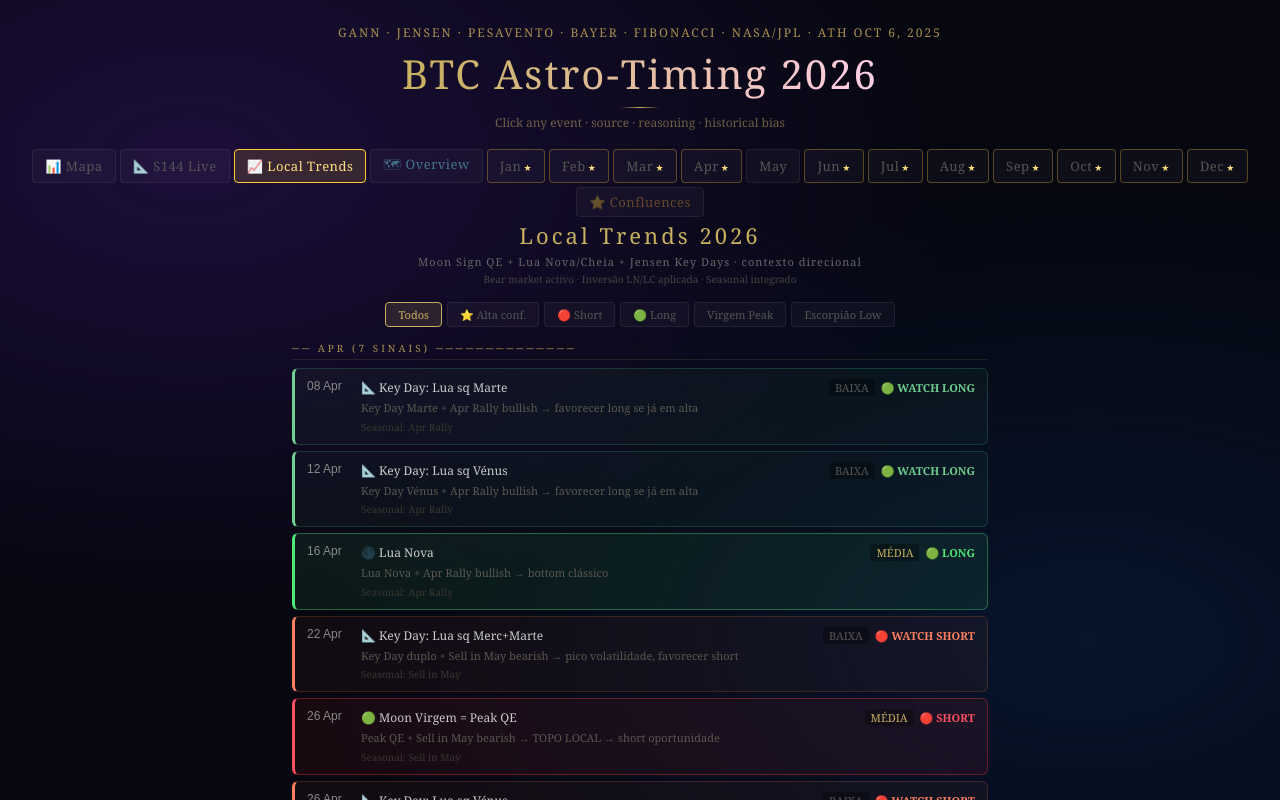
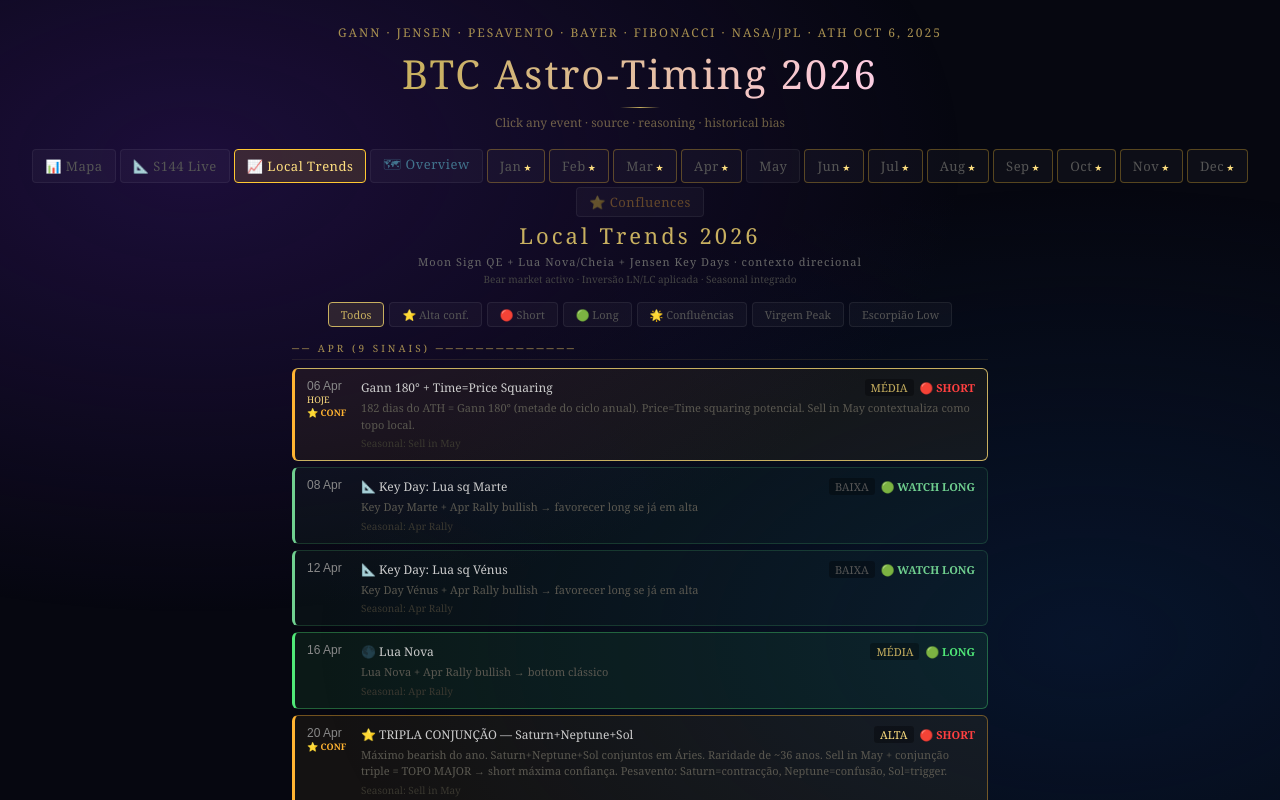
Before and after one commit to tradeit1000/btc-astro-calendar, a React (Vite) app: page / in a window 1280 px wide. Both pictures are taken after a click on the button "📈 Local Trends". Shown: the top 800 px of the page. Built offline with nearby package versions, Linux system fonts and the light colour scheme.

Commit message:
trends aligned with conf events

```diff
--- a/src/App.jsx
+++ b/src/App.jsx
@@ -1111,6 +1111,17 @@
   {d:"Dec 27",b:"key",l:"📐 Key Day: Lua sq Vénus",dir:"🟢 WATCH LONG",prob:"BAIXA",note:"Key Day + Jan Effect bullish",seas:"Jan Effect"},
   {d:"Dec 28",b:"peak",l:"🟢 Moon Virgem = Peak QE",dir:"🟡 WATCH",prob:"BAIXA",note:"Peak QE + Jan Effect → topo local suave",seas:"Jan Effect"},
   {d:"Dec 30",b:"key",l:"📐 Key Day: Lua sq Mercúrio",dir:"🟢 WATCH LONG",prob:"BAIXA",note:"Key Day + Jan Effect bullish → fim do ano",seas:"Jan Effect"},
+  // ── MAJOR CALENDAR EVENTS (from CONF + VISAO) ──
+  {d:"Apr 06",b:"conf",l:"Gann 180° + Time=Price Squaring",dir:"🔴 SHORT",prob:"MÉDIA",note:"182 dias do ATH = Gann 180° (metade do ciclo anual). Price=Time squaring potencial. Sell in May contextualiza como topo local.",seas:"Sell in May"},
+  {d:"Apr 20",b:"conf",l:"⭐ TRIPLA CONJUNÇÃO — Saturn+Neptune+Sol",dir:"🔴 SHORT",prob:"ALTA",note:"Máximo bearish do ano. Saturn+Neptune+Sol conjuntos em Áries. Raridade de ~36 anos. Sell in May + conjunção triple = TOPO MAJOR → short máxima confiança. Pesavento: Saturn=contracção, Neptune=confusão, Sol=trigger.",seas:"Sell in May"},
+  {d:"Jun 10",b:"conf",l:"Venus-Jupiter Conjunção (99 ciclos bullish) + Saturn cap",dir:"🟢 BOUNCE",prob:"MÉDIA",note:"Venus-Jupiter = sinal bullish verificado em 99 ciclos (Pesavento). Mercury-Saturn simultâneo = cap ao optimismo. Bounce técnico dentro Sell in May → alívio, não bottom major.",seas:"Sell in May"},
+  {d:"Jun 15",b:"conf",l:"⭐⭐⭐⭐⭐⭐ BOTTOM SIGNAL — 6 Frameworks",dir:"🟢 LONG",prob:"ALTA",note:"Sinal mais importante do ano. 6 sistemas convergem: (1) NM em Gemini 730 ciclos Pesavento, (2) Jupiter Quintile Uranus 0.04° Jensen action trigger, (3) Summer Rally aproxima-se, (4) Moon Gemini = absolute low long-term, (5) Hurst 40-day trough, (6) Gann squaring. BOTTOM INTERMÉDIO → long de alta confiança.",seas:"Sell in May→Summer"},
+  {d:"Sep 01",b:"conf",l:"⭐ J-S Trine Exacto 0.029° + Fall Crash Abre",dir:"🔴 SHORT",prob:"ALTA",note:"Jupiter-Saturn trine exacto (Jensen bullish estrutural). Mas Fall Crash abre hoje. Jensen (1978): trine durante Node bearish = bottom 15-18 meses à frente. Gann 360° a 35 dias. PICO do rally de verão antes da queda de outono → short.",seas:"Fall Crash"},
+  {d:"Sep 24",b:"conf",l:"Jupiter-Saturn Trine 120° confirmado (Jensen)",dir:"🟡 WATCH",prob:"MÉDIA",note:"J-S trine exacto JPL confirmado. Jensen: bullish estrutural. Mas Fall Crash Zone sobrepõe-se. Conflito → turning point bottom intermédio, confirmar com price action antes de entrar long.",seas:"Fall Crash"},
+  {d:"Oct 06",b:"conf",l:"⭐ GANN 360° — Ciclo Anual + Crash Zone",dir:"🔴 SHORT",prob:"ALTA",note:"364-366 dias exactos do ATH (Oct 6, 2025). Gann: ciclo anual completo = turning point mais poderoso. Fall Crash Zone + Zeus conjunct Vulcanus (guerra/disrupção). Data mais crítica do ano para shorts.",seas:"Fall Crash"},
+  {d:"Oct 24",b:"conf",l:"☿ Mercury Retrograde + ♀ Venus IC (Bayer)",dir:"🔴 SHORT",prob:"ALTA",note:"Venus Inferior Conjunction = 291 dias do Venus SC de Jan 6 = turning point exacto de Bayer. Simultâneo com Mercury Retrograde. Ambos planetas interiores em confusão. Fall Crash Zone → short.",seas:"Fall Crash"},
+  {d:"Nov 08",b:"conf",l:"⭐⭐⭐ TRIPLO BOTTOM — NM + Escorpião Low QE + Santa Claus",dir:"🟢 LONG",prob:"ALTA",note:"Tripla confluência máxima: (1) Lua Nova = turning point, (2) Moon Escorpião = Low QE absoluto, (3) Santa Claus rally activo desde Oct 27. Pesavento 4 Steps todos apontam LONG. J-S trine bullish backdrop. BOTTOM DO CICLO → long máxima confiança.",seas:"Santa Claus"},
+  {d:"Dec 21",b:"conf",l:"⭐ Gann 7×9w = Jensen 5×88d = Solstício Inverno",dir:"🟢 LONG",prob:"ALTA",note:"Tripla convergência temporal: Gann 7×9 semanas = 63 semanas do ATH; Jensen 5×88 dias Mercúrio = 440 dias do ATH; Solstício Inverno (Sun entra Cap = oposição natal EUA = January Effect). Bottom intermédio → long.",seas:"Jan Effect"},
 ];
 
 function LocalTrendsView() {
@@ -1118,14 +1129,24 @@
   const today = new Date();
   const todayStr = today.toLocaleDateString("en-US",{month:"short",day:"2-digit"}).replace(",","");
 
-  const filtered = tf==="all"?LOCAL_TRENDS:LOCAL_TRENDS.filter(e=>
+  const filtered = (tf==="all"?LOCAL_TRENDS:LOCAL_TRENDS.filter(e=>
     tf==="short"?e.dir.includes("SHORT"):
     tf==="long"?e.dir.includes("LONG"):
     tf==="alta"?e.prob==="ALTA":
+    tf==="conf"?e.b==="conf":
     e.b===tf
-  );
+  )).sort((a,b)=>{
+    const months=["Jan","Feb","Mar","Apr","May","Jun","Jul","Aug","Sep","Oct","Nov","Dec"];
+    const [am,ad]=a.d.split(" "); const [bm,bd]=b.d.split(" ");
+    const av=months.indexOf(am)*100+parseInt(ad);
+    const bv=months.indexOf(bm)*100+parseInt(bd);
+    return av-bv;
+  });
 
-  const dirCfg = (dir) => {
+  const dirCfg = (dir, typ) => {
+    if(typ==="conf"&&dir.includes("LONG")) return {bg:"rgba(255,224,80,.08)",bc:"rgba(255,224,80,.4)",color:"#ffe080"};
+    if(typ==="conf"&&dir.includes("SHORT")) return {bg:"rgba(255,60,60,.1)",bc:"rgba(255,60,60,.5)",color:"#ff4040"};
+    if(typ==="conf") return {bg:"rgba(255,224,80,.05)",bc:"rgba(255,224,80,.3)",color:"#ffcc60"};
     if(dir.includes("SHORT")&&!dir.includes("WATCH")) return {bg:"rgba(255,60,60,.08)",bc:"rgba(255,60,60,.35)",color:"#ff5060"};
     if(dir.includes("LONG")&&!dir.includes("WATCH")) return {bg:"rgba(80,232,120,.08)",bc:"rgba(80,232,120,.35)",color:"#50e878"};
     if(dir.includes("BOUNCE")) return {bg:"rgba(80,200,100,.06)",bc:"rgba(80,200,100,.25)",color:"#60d080"};
@@ -1149,6 +1170,7 @@
     {k:"alta",l:"⭐ Alta conf."},
     {k:"short",l:"🔴 Short"},
     {k:"long",l:"🟢 Long"},
+    {k:"conf",l:"🌟 Confluências"},
     {k:"peak",l:"Virgem Peak"},
     {k:"low",l:"Escorpião Low"},
   ];
@@ -1180,21 +1202,23 @@
           </div>
           <div style={{display:"flex",flexDirection:"column",gap:6}}>
             {evs.map((ev,i)=>{
-              const dc = dirCfg(ev.dir);
+              const dc = dirCfg(ev.dir, ev.b);
               const isToday = ev.d===todayStr;
               const isHigh = ev.prob==="ALTA";
+              const isConf = ev.b==="conf";
               return (
                 <div key={i} style={{
                   display:"flex",gap:10,alignItems:"flex-start",
                   padding:"10px 12px",borderRadius:6,
-                  background:isHigh?"rgba(255,224,80,.04)":dc.bg,
-                  border:`1px solid ${isToday?"#c8b060":isHigh?"rgba(255,224,80,.25)":dc.bc}`,
-                  borderLeft:`3px solid ${isHigh?"#ffe080":dc.color}`,
+                  background:isConf?"rgba(255,200,50,.06)":isHigh?"rgba(255,224,80,.03)":dc.bg,
+                  border:`1px solid ${isToday?"#c8b060":isConf?"#ffb43266":isHigh?"rgba(255,224,80,.2)":dc.bc}`,
+                  borderLeft:`3px solid ${isConf?"#ffb432":isHigh?"#ffe080":dc.color}`,
                 }}>
                   <div style={{minWidth:44,flexShrink:0}}>
                     <div style={{fontSize:12,color:"#888",fontFamily:"sans-serif"}}>{ev.d.split(" ")[1]} {ev.d.split(" ")[0].substring(0,3)}</div>
                     {isToday&&<div style={{fontSize:9,color:"#ffe080"}}>HOJE</div>}
-                    {isHigh&&<div style={{fontSize:9,color:"#ffe080"}}>⭐ ALTA</div>}
+                    {isConf&&<div style={{fontSize:9,color:"#ffb432",fontWeight:"bold"}}>⭐ CONF</div>}
+                    {isHigh&&!isConf&&<div style={{fontSize:9,color:"#ffe080"}}>⭐ ALTA</div>}
                   </div>
                   <div style={{flex:1,minWidth:0}}>
                     <div style={{display:"flex",justifyContent:"space-between",alignItems:"center",flexWrap:"wrap",gap:4,marginBottom:4}}>
```
